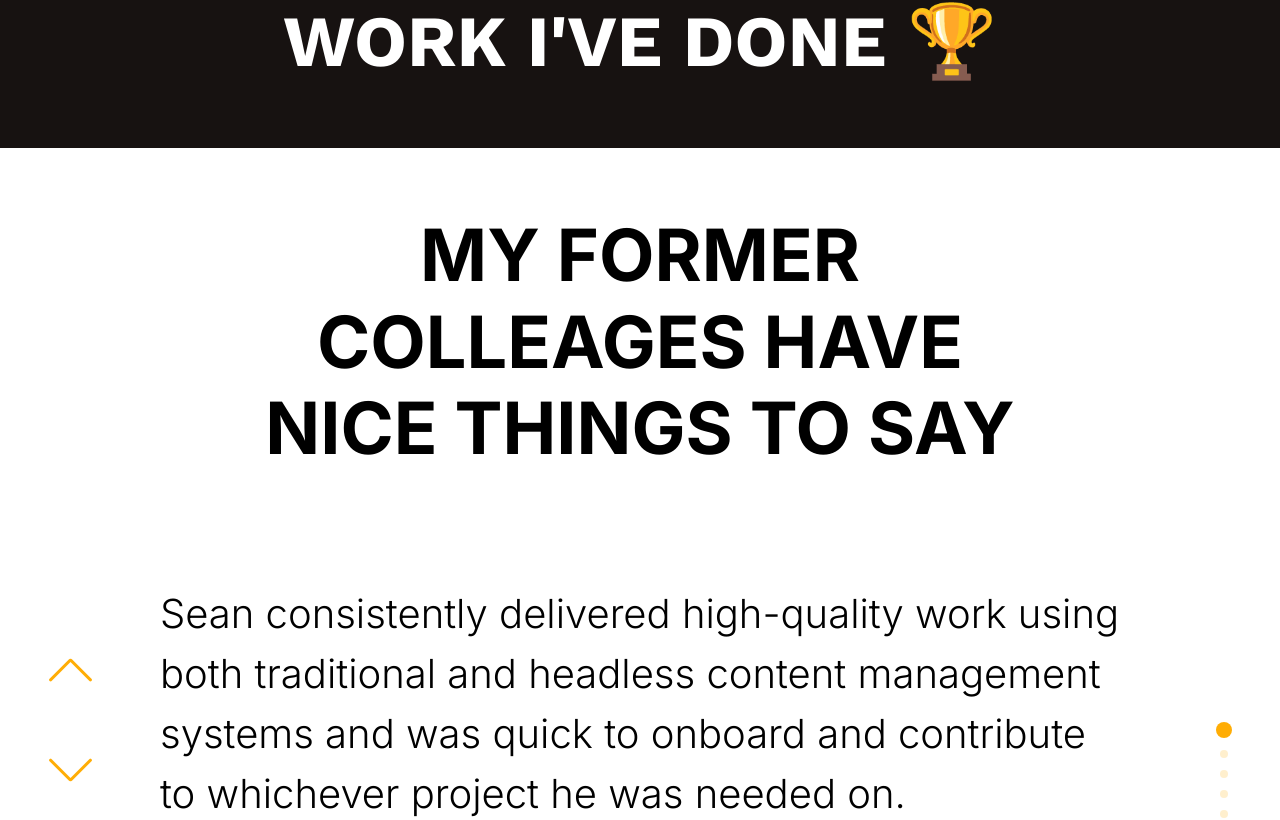
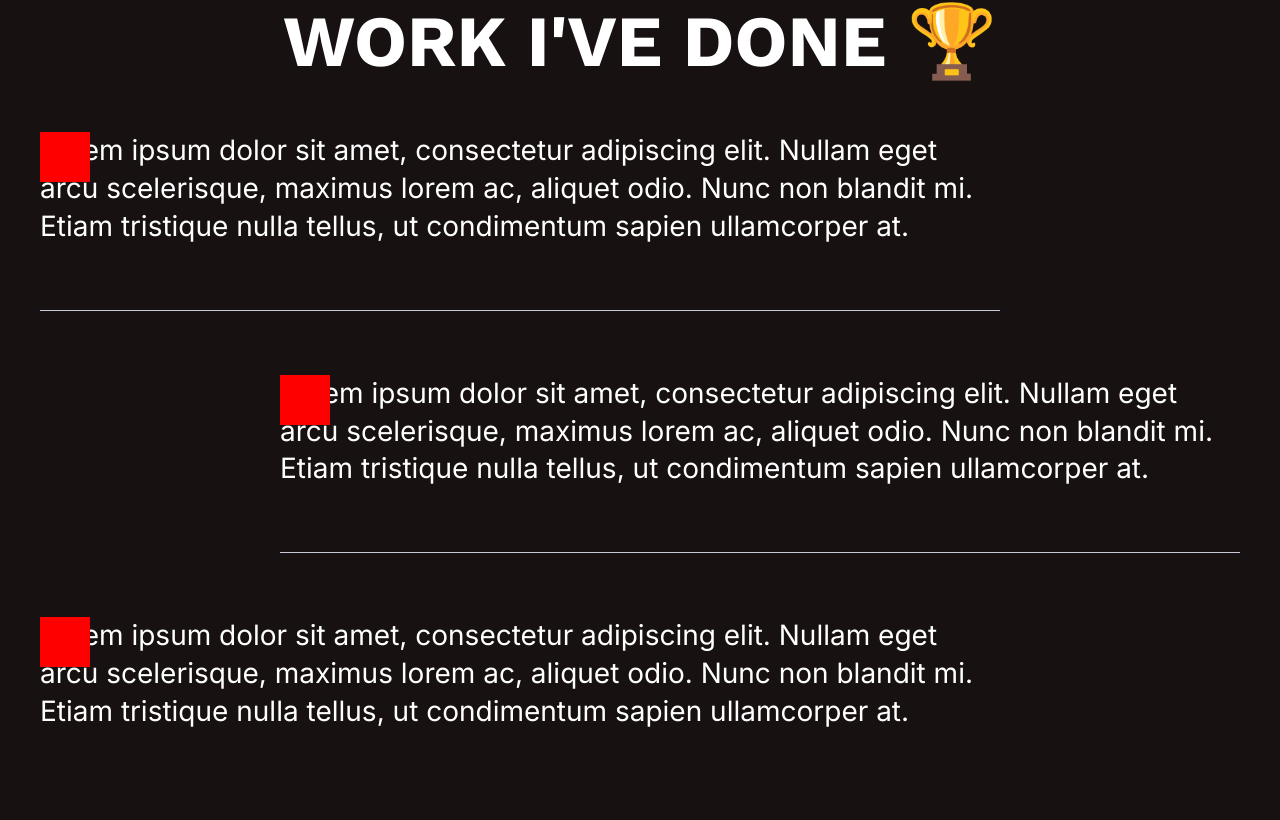
Before and after one commit to smh1988-2/sean-hurley, a Next.js app: page / in a window 1280 px wide. Shown: the part 4251-5071 px from the top of the page. Built offline with nearby package versions, Linux system fonts and the light colour scheme.

Commit message:
callout setup

```diff
--- /dev/null
+++ b/app/components/Callouts/CalloutCard.tsx
@@ -0,0 +1,18 @@
+import React from "react";
+import styles from "./callouts.module.css";
+
+interface CalloutCardProps {
+    color: string;
+    content: string;
+    alignment: string;
+}
+
+function CalloutCard(propsIn: CalloutCardProps) {
+  const props = { ...propsIn };
+
+  return <div className={styles.calloutCard} data-alignment={`${props.alignment}`}>
+    <p className={styles.calloutCardText}>{props.content}</p>
+  </div>;
+}
+
+export default CalloutCard;
--- a/app/components/Callouts/Callouts.tsx
+++ b/app/components/Callouts/Callouts.tsx
@@ -3,17 +3,41 @@ import React from "react";
 import { work_sans } from "@/app/fonts";
 
 import styles from "./callouts.module.css";
+import CalloutCard from "./CalloutCard";
 
 function Callouts() {
   return (
     <section className={styles.calloutsSection}>
-      <div className={`container ${styles.conversionPanelContainer}`}>
+      <div className={`container ${styles.calloutContainer}`}>
         <h2
-         className={`section-heading section-heading-centered ${work_sans.className}`}
+          className={`section-heading section-heading-centered ${work_sans.className}`}
         >
           I'm proud of the work I've done 🏆
         </h2>
 
+        <div className={styles.calloutWrapper}>
+          <CalloutCard
+            color={"green"}
+            content={
+              "Lorem ipsum dolor sit amet, consectetur adipiscing elit. Nullam eget arcu scelerisque, maximus lorem ac, aliquet odio. Nunc non blandit mi. Etiam tristique nulla tellus, ut condimentum sapien ullamcorper at."
+            }
+            alignment={"left"}
+          />
+          <CalloutCard
+            color={"purple"}
+            content={
+              "Lorem ipsum dolor sit amet, consectetur adipiscing elit. Nullam eget arcu scelerisque, maximus lorem ac, aliquet odio. Nunc non blandit mi. Etiam tristique nulla tellus, ut condimentum sapien ullamcorper at."
+            }
+            alignment={"right"}
+          />
+          <CalloutCard
+            color={"yellow"}
+            content={
+              "Lorem ipsum dolor sit amet, consectetur adipiscing elit. Nullam eget arcu scelerisque, maximus lorem ac, aliquet odio. Nunc non blandit mi. Etiam tristique nulla tellus, ut condimentum sapien ullamcorper at."
+            }
+            alignment={"left"}
+          />
+        </div>
       </div>
     </section>
   );
--- a/app/components/Callouts/callouts.module.css
+++ b/app/components/Callouts/callouts.module.css
@@ -1,4 +1,43 @@
 .calloutsSection {
-    background-color: var(--black);
-    color: var(--white);
+  background-color: var(--black);
+  color: var(--white);
 }
+
+.calloutContainer {
+  display: flex;
+  flex-direction: column;
+  gap: 3rem;
+}
+
+.calloutWrapper {
+  display: grid;
+  grid-template-rows: 3;
+  gap: 4rem;
+}
+
+.calloutCard {
+  position: relative;
+  padding-bottom: 4rem;
+  max-width: 80%;
+}
+
+.calloutCard:before {
+  position: absolute;
+  content: "";
+  width: 50px;
+  height: 50px;
+  background-color: red;
+}
+
+.calloutCard:not(:last-child) {
+  border-bottom: 1px solid var(--gray);
+}
+
+.calloutCard[data-alignment="right"] {
+  margin-left: 20%;
+}
+
+.calloutCardText {
+  font-size: 1.75rem;
+  line-height: 1.35;
+}
```
